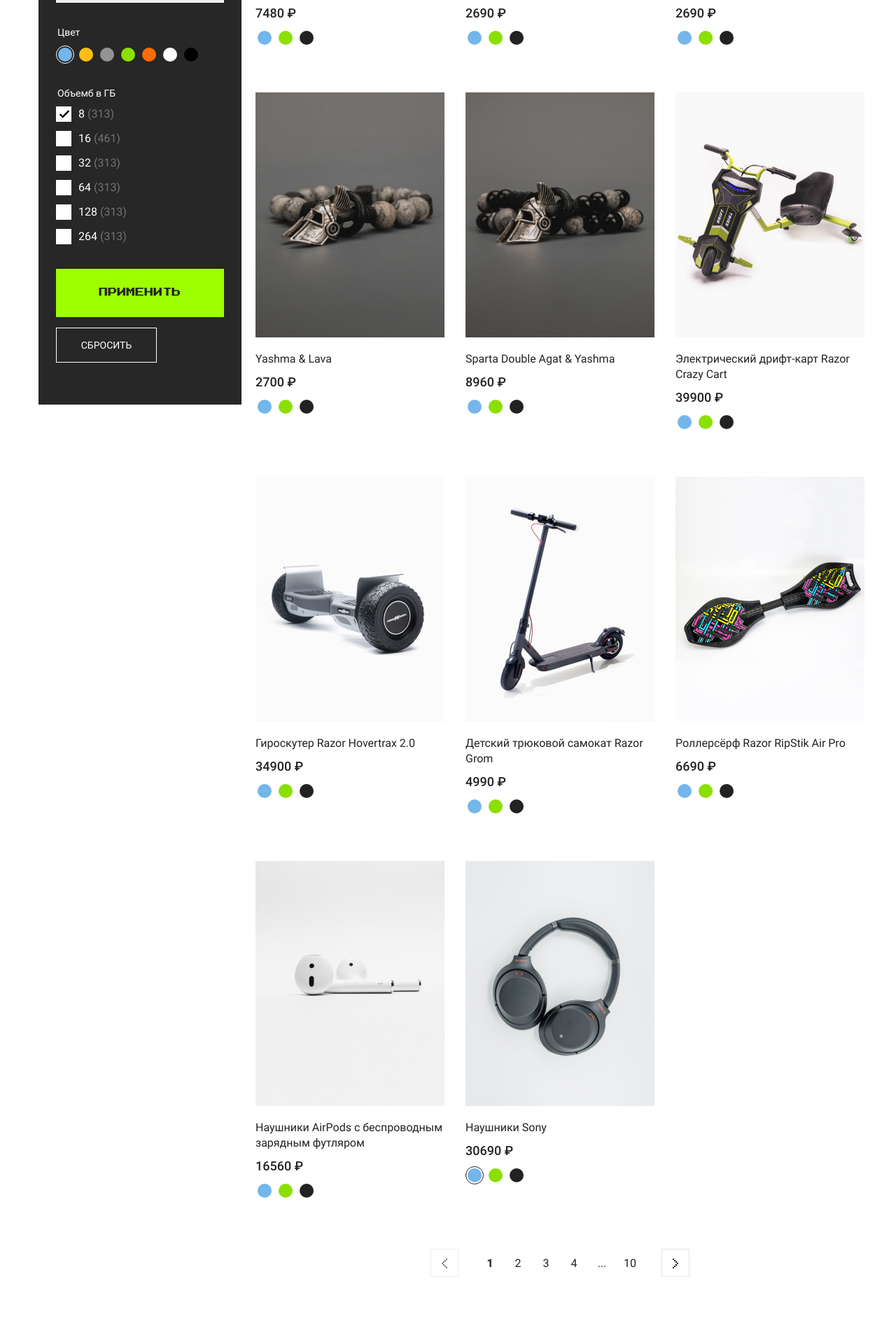
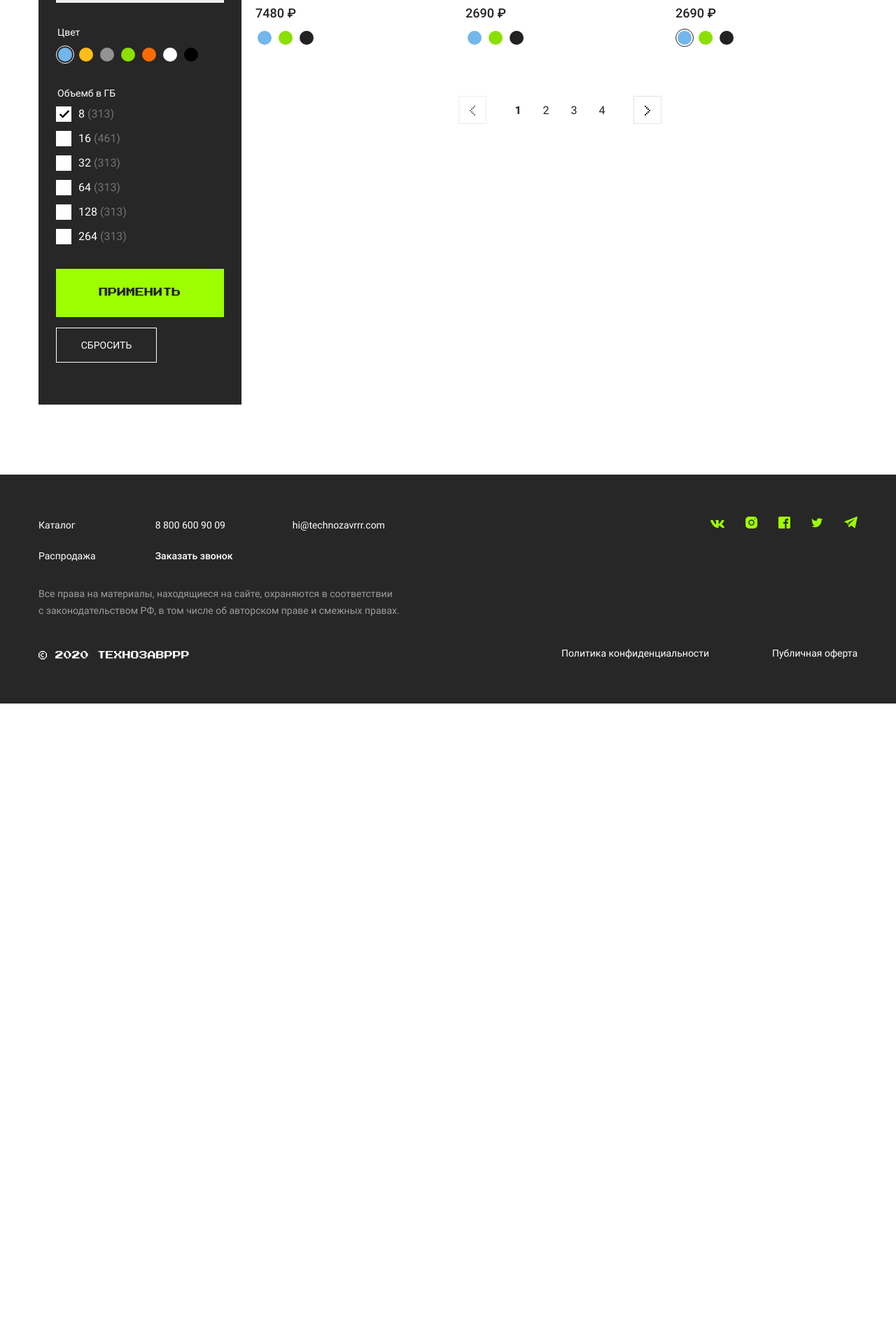
Before and after one commit to ArmLil/skillbox, a Vue app: page / in a window 1280 px wide. Shown: the part 620-2540 px from the top of the page at 70% size. After the commit the page ends 1625 px from the top, so only its background shows below. Built offline with nearby package versions, Linux system fonts and the light colour scheme.

Commit message:
initialize pagination

```diff
--- a/src/App.vue
+++ b/src/App.vue
@@ -2,59 +2,7 @@
   <div id="app">
     <section class="catalog">
       <ProductList :products="products" />
-      <ul class="catalog__pagination pagination">
-        <li class="pagination__item">
-          <a
-            class="pagination__link pagination__link--arrow pagination__link--disabled"
-            aria-label="Предыдущая страница"
-          >
-            <svg width="8" height="14" fill="currentColor">
-              <use xlink:href="#icon-arrow-left"></use>
-            </svg>
-          </a>
-        </li>
-        <li class="pagination__item">
-          <a class="pagination__link pagination__link--current">
-            1
-          </a>
-        </li>
-        <li class="pagination__item">
-          <a class="pagination__link" href="#">
-            2
-          </a>
-        </li>
-        <li class="pagination__item">
-          <a class="pagination__link" href="#">
-            3
-          </a>
-        </li>
-        <li class="pagination__item">
-          <a class="pagination__link" href="#">
-            4
-          </a>
-        </li>
-        <li class="pagination__item">
-          <a class="pagination__link" href="#">
-            ...
-          </a>
-        </li>
-        <li class="pagination__item">
-          <a class="pagination__link" href="#">
-            10
-          </a>
-        </li>
-        <li class="pagination__item">
-          <a
-            class="pagination__link pagination__link--arrow"
-            href="#"
-            aria-label="Следующая страница"
-          >
-            <svg width="8" height="14" fill="currentColor">
-              <use xlink:href="#icon-arrow-right"></use>
-            </svg>
-          </a>
-        </li>
-      </ul>
+      <BasePagination :count="countProducts" v-model="page" :per-page="productsPerPage" />
     </section>
   </div>
 </template>
@@ -62,14 +10,25 @@
 <script>
 import products from "./data/product";
 import ProductList from "./components/ProductList.vue";
+import BasePagination from "./components/BasePagination.vue";
 
 export default {
   name: "App",
-  components: { ProductList },
+  components: { ProductList, BasePagination },
   data() {
     return {
-      products
+      page: 1,
+      productsPerPage: 3
     };
+  },
+  computed: {
+    products() {
+      const offset = (this.page - 1) * this.productsPerPage;
+      return products.slice(offset, offset + this.productsPerPage);
+    },
+    countProducts() {
+      return products.length;
+    }
   }
 };
 </script>
--- /dev/null
+++ b/src/components/BasePagination.vue
@@ -0,0 +1,58 @@
+<template>
+  <ul class="catalog__pagination pagination">
+    <li class="pagination__item">
+      <a
+        class="pagination__link pagination__link--arrow"
+        :class="{ 'pagination__link--disabled': page === 1 }"
+        href="#"
+        aria-label="Предыдущая страница"
+      >
+        <svg width="8" height="14" fill="currentColor">
+          <use xlink:href="#icon-arrow-left"></use>
+        </svg>
+      </a>
+    </li>
+    <li class="pagination__item" v-for="pageNumber in pages" :key="pageNumber">
+      <a
+        href="#"
+        class="pagination__link"
+        :class="{ 'pagination__link--current': pageNumber === page }"
+        @click.prevent="paginate(pageNumber)"
+      >
+        {{ pageNumber }}
+      </a>
+    </li>
+    <li class="pagination__item">
+      <a
+        class="pagination__link pagination__link--arrow"
+        :class="{ 'pagination__link--disabled': page === pages }"
+        href="#"
+        aria-label="Следующая страница"
+      >
+        <svg width="8" height="14" fill="currentColor">
+          <use xlink:href="#icon-arrow-right"></use>
+        </svg>
+      </a>
+    </li>
+  </ul>
+</template>
+
+<script>
+export default {
+  model: {
+    prop: "page",
+    event: "paginate"
+  },
+  props: ["page", "count", "perPage"],
+  computed: {
+    pages() {
+      return Math.ceil(this.count / this.perPage);
+    }
+  },
+  methods: {
+    paginate(page) {
+      this.$emit("paginate", page);
+    }
+  }
+};
+</script>
```
